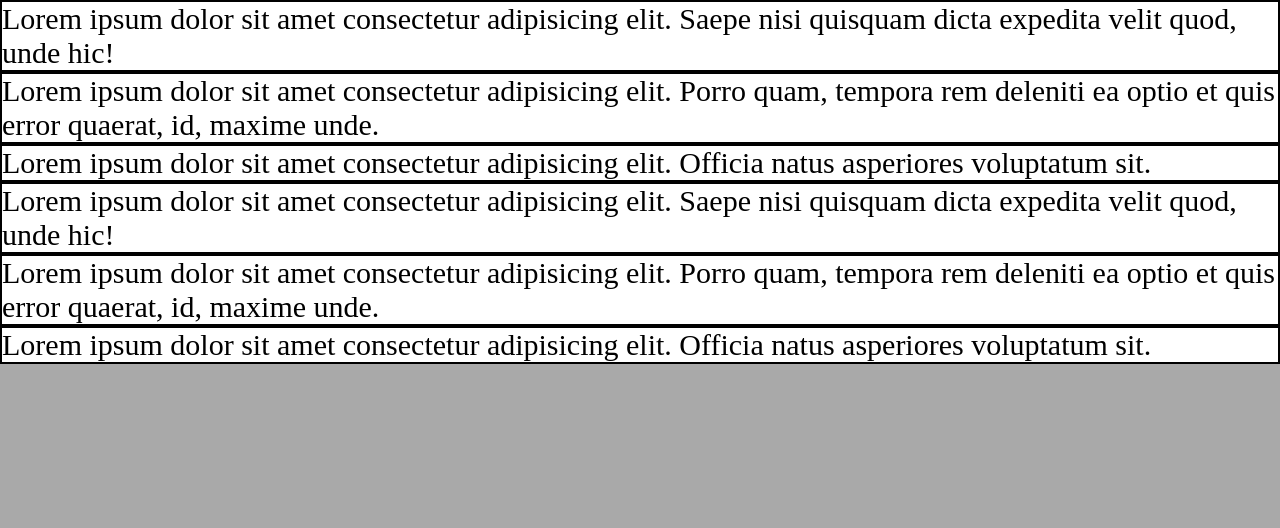
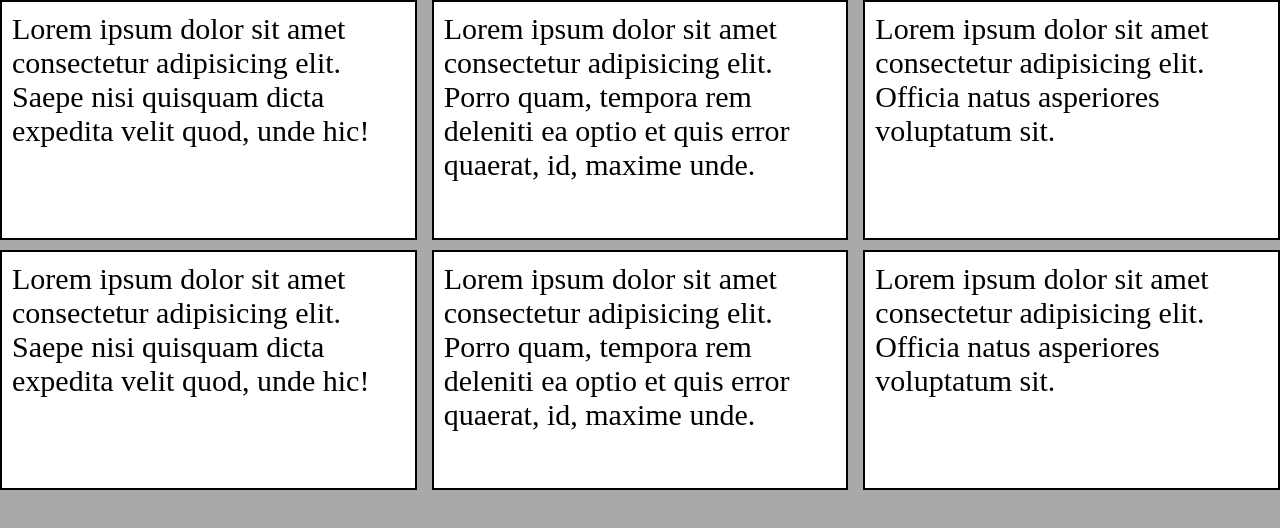
Before and after one commit to mrfelipesensei/grid, a plain HTML site: page index.html in a window 1280 px wide. Drawn offline with Linux system fonts and the light colour scheme.

Commit message:
Manipulando o css grid

```diff
--- a/style.css
+++ b/style.css
@@ -7,10 +7,15 @@
 .conteiner{
     background-color: darkgray;
     min-height: 100vh;
+    display: grid;
+    grid-template-columns: repeat(3,1fr);
+    gap: 10px 15px;
+    grid-auto-rows: minmax(210px,240px);
 }
 
 .item{
     border: 2px solid black;
     background-color: white;
     font-size: 30px;
+    padding: 10px;
 }
```
